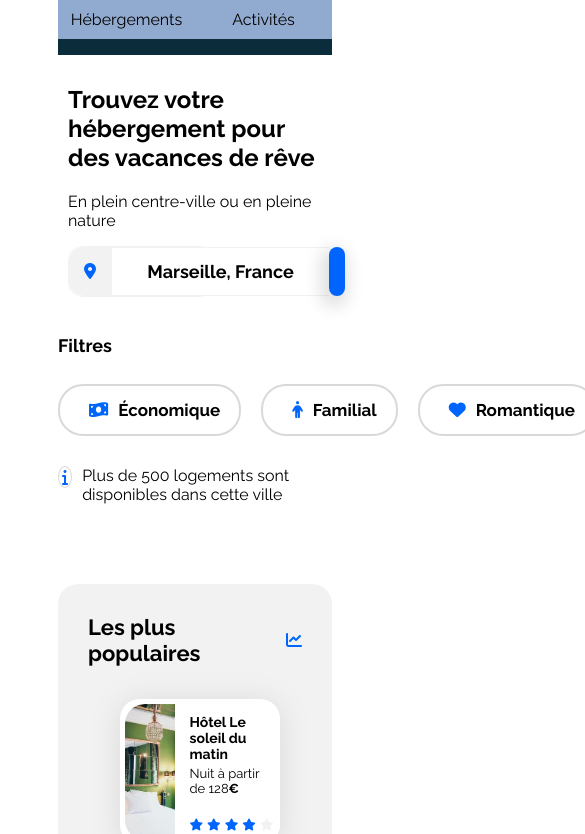
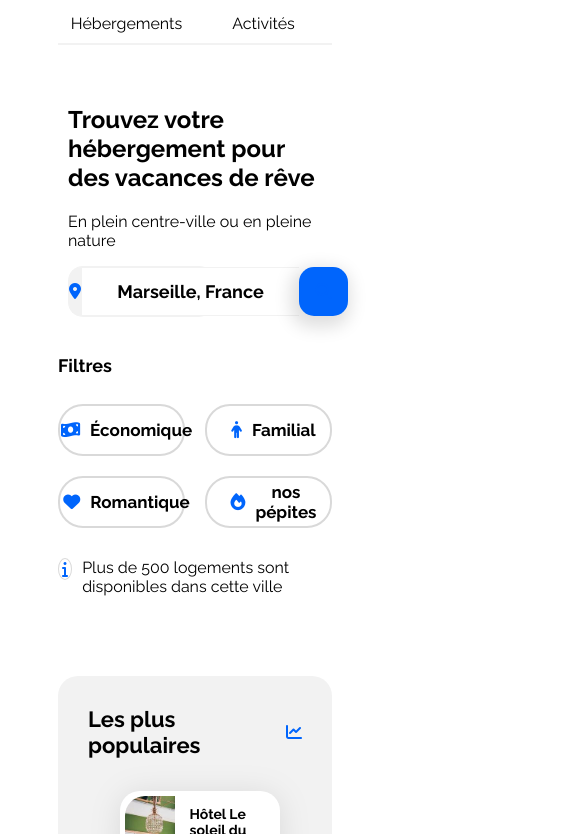
Before and after one commit to AlistairPiot/OC-Projet-3, a plain HTML site: page index.html in a window 390 px wide. Shown: the part 63-897 px from the top of the page, 585 px wide, since content can reach past the window. Drawn offline with Linux system fonts and the light colour scheme.

Commit message:
media queries jusqu'à filtres

```diff
--- a/css/style.css
+++ b/css/style.css
@@ -76,7 +76,7 @@ nav ul li a:hover {
 .formulaire-recherche .icon-localisation {
     display: flex;
     align-items: center;
-    padding: 0 15px 0 15px;
+    padding: 0 20px 0 20px;
     width: 50px;
     height: 49px;
     background-color: var(--main-bg-color);
@@ -442,26 +442,42 @@ footer .column {
     }
 
     nav {
-        background-color: rgb(11, 44, 59);
         width: 100%;
+        margin: 30px 0;
+        padding: 0px;
     }
 
     nav ul {
-        background-color: rgb(76, 83, 145);
         width: 100%;
-        padding-left: 0px;
+        margin: 0px;
+        padding: 0px;
     }
 
     nav ul li {
         display: flex;
+        flex-direction: column;
         justify-content: center;
         align-items: center;
         width: 100%;
-        background-color: rgb(145, 170, 207);
+        border-bottom: 2px solid var(--main-bg-color);
+        margin: 0px;
+        padding: 0px 0px 10px 0px;
     }
+    nav ul li:hover {
+        border-top: none;
+        border-bottom: 2px solid var(--main-color);
+        margin: 0px;
+        color: var(--main-color);
+    }
+    nav ul li a {
+        border-top: none;
+        padding: 0px;
+        margin: 0px;
+    }
+
     nav ul li a:hover {
         border-top: none;
-        border-bottom: 1px solid var(--main-color);
+        padding-top: 0px;
     }
 
     .input-submit {
@@ -486,19 +502,30 @@ footer .column {
         display: flex;
         justify-content: center;
         align-items: center;
+        width: 50px;
+        height: 49px;
+        padding: 0px;
     }
 
     .formulaire-recherche .icon-recherche {
         display: flex;
         justify-content: center;
+        min-width: 49px;
+        height: 49px;
     }
 
     .section-filtres {
-        display: grid;
-        grid-column: 1fr 1fr;
+        display: flex;
+        flex-wrap: wrap;
+    }
+
+    .button-filtres {
+        display: flex;
+        flex-wrap: wrap;
     }
 
     .button-filtres button {
+        width: calc(50% - 10px);
     }
 
     .hebergements-and-populaires .hebergements {
```
Also changed, not shown: index.html (+3 -1 lines).
